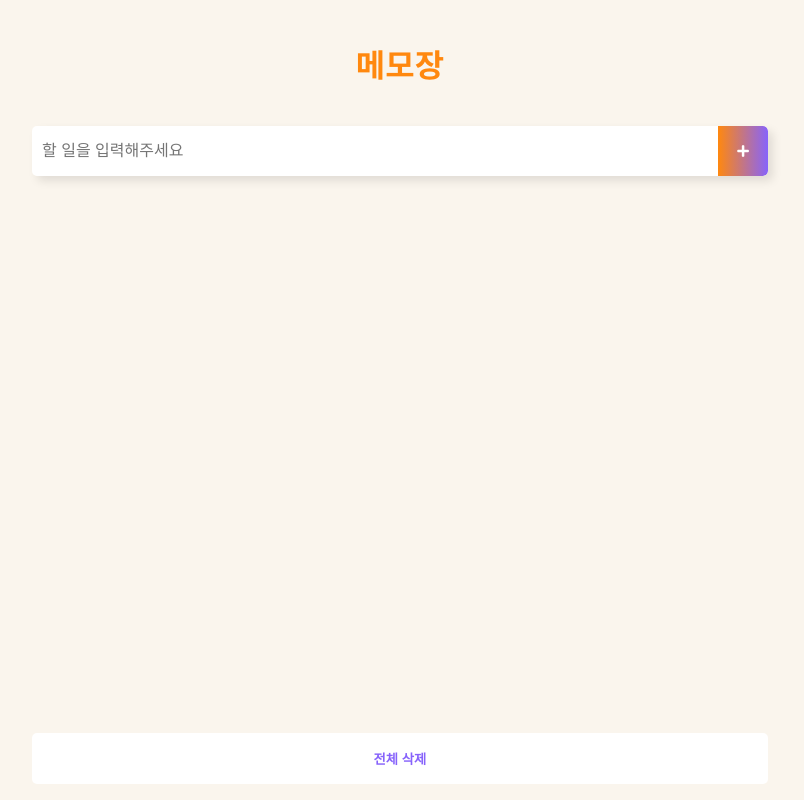
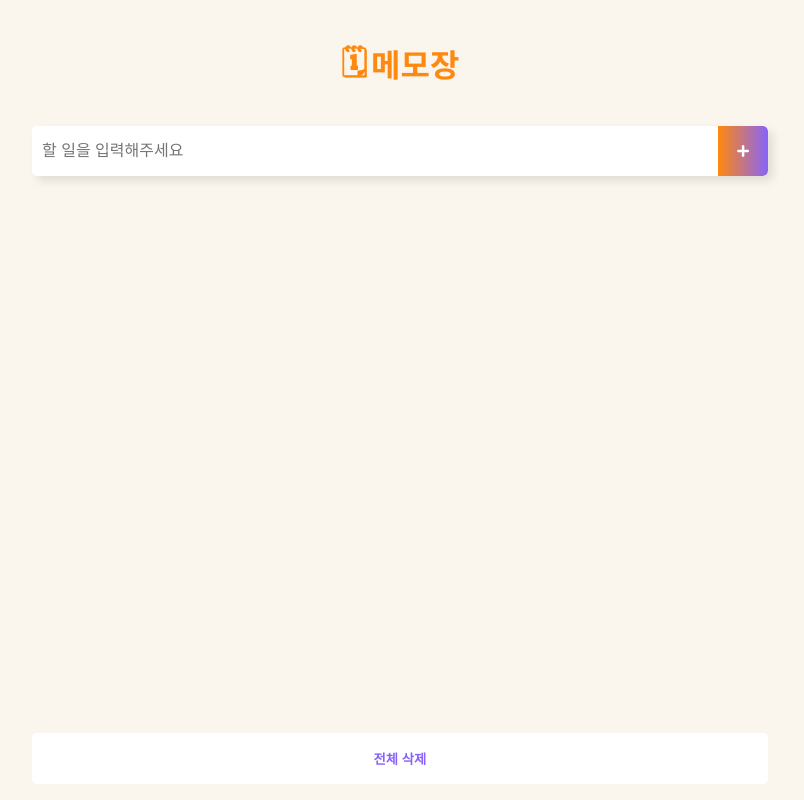
Before and after one commit to function-dh/inflearnVue, a Vue app: page / in a window 1280 px wide. Shown: the whole page, without its empty margins (240-1044 px from the left). Built offline with nearby package versions, Linux system fonts and the light colour scheme.

Commit message:
[작업] header 이모지 추가

```diff
--- a/src/components/todo/TodoHeader.vue
+++ b/src/components/todo/TodoHeader.vue
@@ -1,7 +1,7 @@
 <template>
 	<div class="TodoHeader">
 		<div class="inner">
-			<h1 class="tit">메모장</h1>
+			<h1 class="tit"><i class="tit-emoji" aria-label="메모장 이모지">🗓</i>메모장</h1>
 		</div>
 	</div>
 </template>
@@ -13,6 +13,13 @@
 			text-align: center;
 			font-weight: 700;
 			color: $POINT;
+			.tit-emoji{
+				display: inline-block;
+				margin: 5px 4px 0 0;
+				line-height: 1;
+				font-style: normal;
+				vertical-align: top;
+			}
 		}
 	}
 </style>
```
